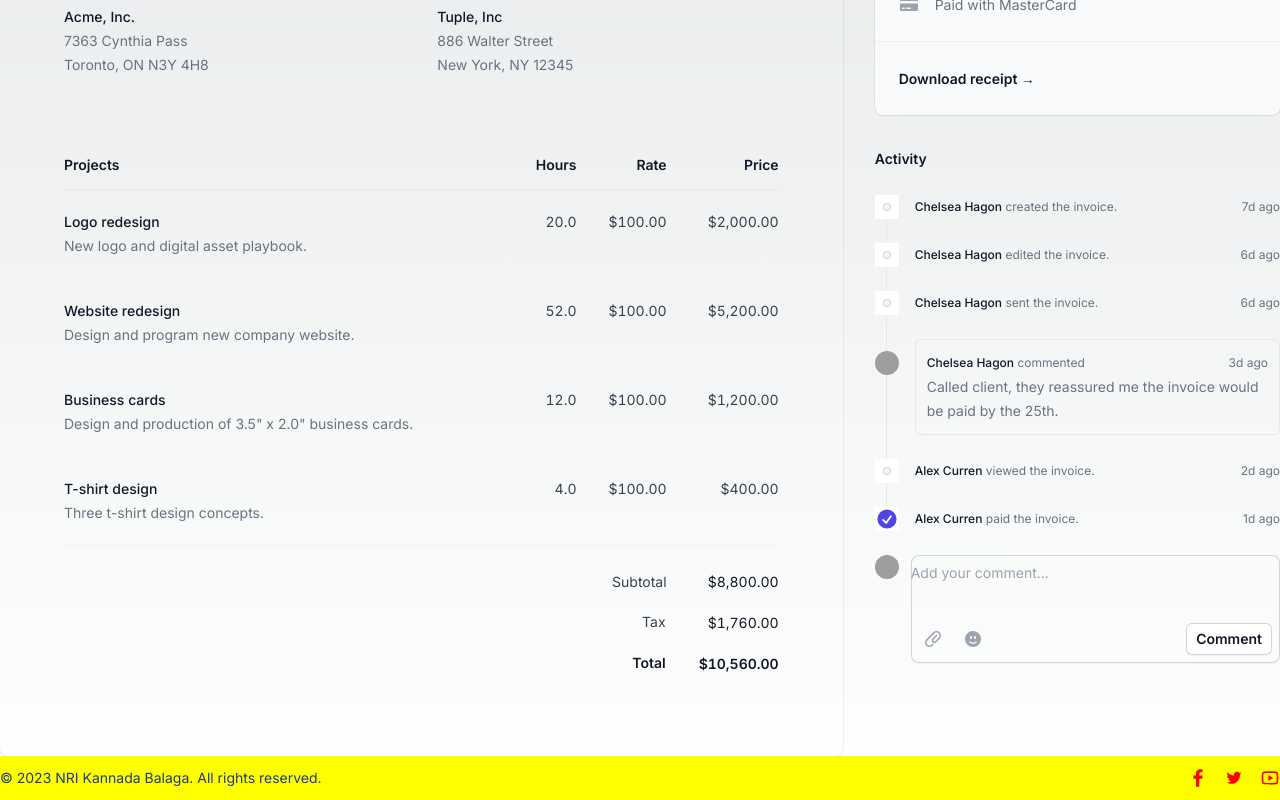
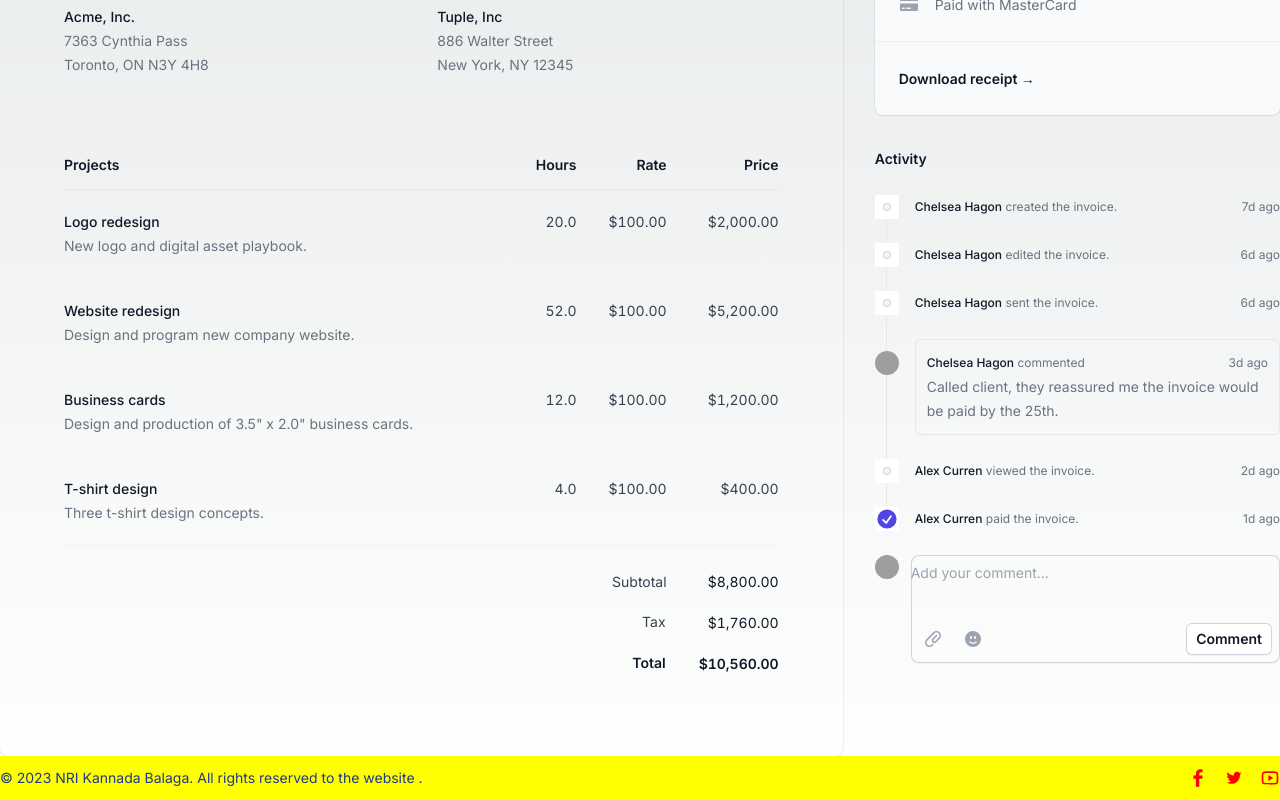
Before and after one commit to KarthikKBDevadiga/nrikannadabalaga, a Next.js app: page / in a window 1280 px wide. Shown: the part 912-1712 px from the top of the page. Built offline with nearby package versions, Linux system fonts and the light colour scheme; grey boxes are pictures that could not be loaded.

Commit message:
Update Footer.tsx

```diff
--- a/components/Footer.tsx
+++ b/components/Footer.tsx
@@ -7,7 +7,7 @@ const Footer = () => {
     <footer className='bg-[#ffff00]'>
       <div className='flex justify-between mx-auto max-w-7xl'>
         <div className='py-3 text-sm text-blue-900'>
-          © 2023 NRI Kannada Balaga. All rights reserved.
+          © 2023 NRI Kannada Balaga. All rights reserved to the website .
         </div>
         <div className='flex gap-4 py-3 text-[#ff0000]'>
           <FacebookIcon className='w-5 h-5' />
```
